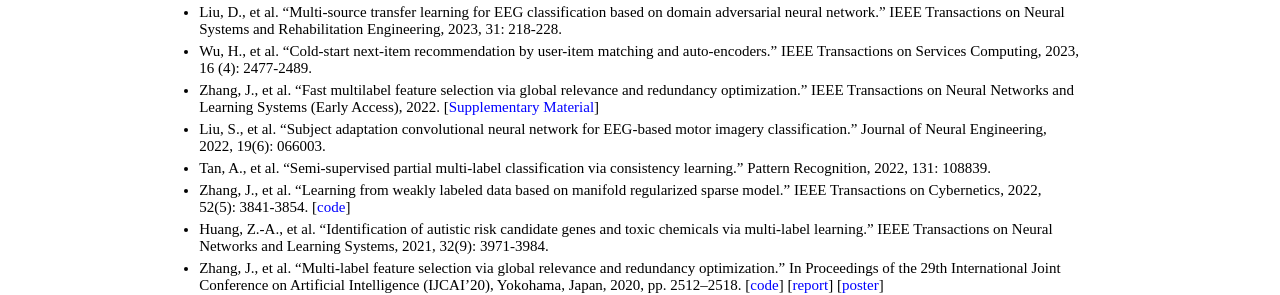
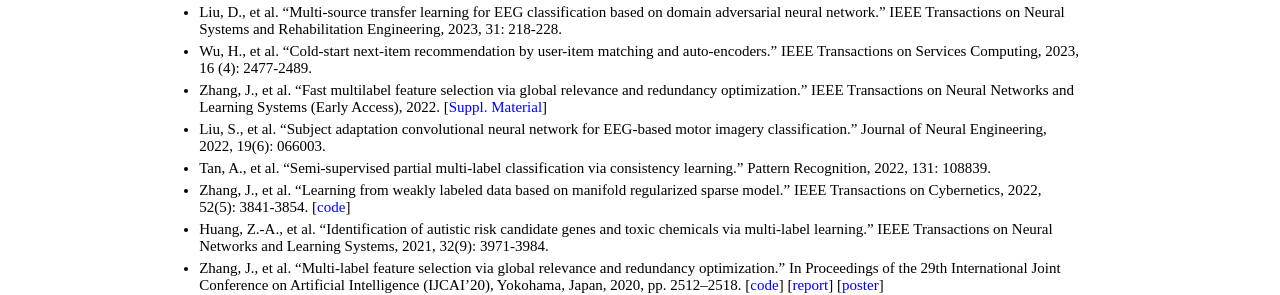
Before and after one commit to jiazhang-ml/jiazhang-ml.github.io, a Jekyll site: the page built from index.md, in a window 1280 px wide. Shown: the part 443-738 px from the top of the page. Built offline with Jekyll 4.4.1, drawn with Linux system fonts in a browser that asks for light colours.

Commit message:
Update index.md

```diff
--- a/index.md
+++ b/index.md
@@ -20,7 +20,7 @@ layout: default
 * Du, G., et al. "Graph-based class-imbalance learning with label enhancement." IEEE Transactions on Neural Networks and Learning Systems, 2023, 34 (9): 6081-6095.
 * Liu, D., et al. "Multi-source transfer learning for EEG classification based on domain adversarial neural network." IEEE Transactions on Neural Systems and Rehabilitation Engineering, 2023, 31: 218-228.
 * Wu, H., et al. "Cold-start next-item recommendation by user-item matching and auto-encoders." IEEE Transactions on Services Computing, 2023, 16 (4): 2477-2489.
-* Zhang, J., et al. "Fast multilabel feature selection via global relevance and redundancy optimization." IEEE Transactions on Neural Networks and Learning Systems (Early Access), 2022. [[Supplementary Material](SM-GRROfast.pdf)]
+* Zhang, J., et al. "Fast multilabel feature selection via global relevance and redundancy optimization." IEEE Transactions on Neural Networks and Learning Systems (Early Access), 2022. [[Suppl. Material](SM-GRROfast.pdf)]
 * Liu, S., et al. "Subject adaptation convolutional neural network for EEG-based motor imagery classification." Journal of Neural Engineering, 2022, 19(6): 066003.
 * Tan, A., et al. "Semi-supervised partial multi-label classification via consistency learning." Pattern Recognition, 2022, 131: 108839.
 * Zhang, J., et al. "Learning from weakly labeled data based on manifold regularized sparse model." IEEE Transactions on Cybernetics, 2022, 52(5): 3841-3854. [[code](MSWL-master.zip)]
```
